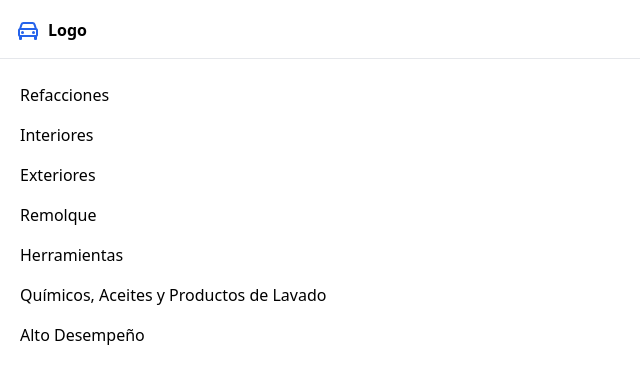
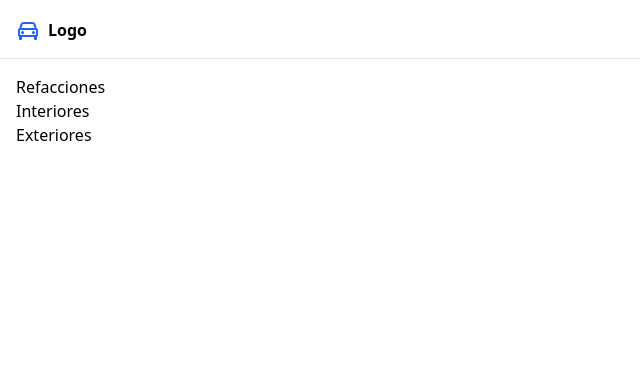
Before and after one commit to josegarzaramos/autospares, a React (Create React App) app: page / in a window 1280 px wide. Shown: the top 384 px of the page, without its empty margins (0-640 px from the left). Built offline with nearby package versions, Linux system fonts and the light colour scheme.

Commit message:
Added API test

```diff
--- /dev/null
+++ b/src/components/Accordion.js
@@ -0,0 +1,47 @@
+import { useState } from 'react';
+import PropTypes from 'prop-types';
+
+import axios from 'axios';
+
+const Accordion = ({ items }) => {
+  const [open, setOpen] = useState();
+  const [products, setProducts] = useState();
+
+  const rendererItems = items.map((item, index) => {
+    const active = index === open ? 'block' : 'hidden';
+
+    const getProducts = async function () {
+      try {
+        const { data } = await axios.get('http://localhost:5000/productos');
+        setProducts(data);
+        console.log(data);
+      } catch (error) {
+        console.error(error);
+      }
+    };
+
+    return (
+      <div key={item.value} onClick={() => setOpen(index)}>
+        <h3 className="font-medium">{item.name}</h3>
+        <li className={`px-2 ${active}`} onClick={() => getProducts()}>
+          {item.name}
+        </li>
+        {products
+          ? products.map((product) => (
+              <p className="p-4" key={product.SKU}>
+                {product.nombre}
+              </p>
+            ))
+          : null}
+      </div>
+    );
+  });
+
+  return <ul className="p-4 w-4/5">{rendererItems}</ul>;
+};
+
+Accordion.propTypes = {
+  items: PropTypes.array,
+};
+
+export default Accordion;
--- a/src/components/Sidebar.js
+++ b/src/components/Sidebar.js
@@ -1,7 +1,49 @@
+// import {useState} from 'react';
+import Accordion from './Accordion';
+
+const items = [
+  {
+    name: 'Refacciones',
+    value: 'Refacciones',
+    childItems: [
+      {
+        nombre: 'Químicos, Aceites y Prods. de Lavado',
+        childItems: [
+          {
+            nombre: 'Alternadores y sistema de carga',
+          },
+          {
+            nombre: 'Baterías',
+          },
+          {
+            nombre: 'Cables de bateria y accesorios',
+          },
+          {
+            nombre: 'Cables de bateria y accesorios',
+          },
+          {
+            nombre: 'Cubiertas de batería',
+          },
+        ],
+      },
+    ],
+  },
+  {
+    name: 'Interiores',
+    value: 'Interiores',
+  },
+  {
+    name: 'Exteriores',
+    value: 'Exteriores',
+  },
+];
+
 const Sidebar = () => {
+  // const [openLink, setOpenLink] = useState()
+
   return (
     <div id="sidebar-links">
-      <ul className="p-4 w-4/5">
+      {/* <ul className="p-4 w-4/5">
         <li className="px-1 py-2">Refacciones</li>
         <li className="px-1 py-2">Interiores</li>
         <li className="px-1 py-2">Exteriores</li>
@@ -9,7 +51,8 @@ const Sidebar = () => {
         <li className="px-1 py-2">Herramientas</li>
         <li className="px-1 py-2">Químicos, Aceites y Productos de Lavado</li>
         <li className="px-1 py-2">Alto Desempeño</li>
-      </ul>
+      </ul> */}
+      <Accordion items={items} />
     </div>
   );
 };
```
